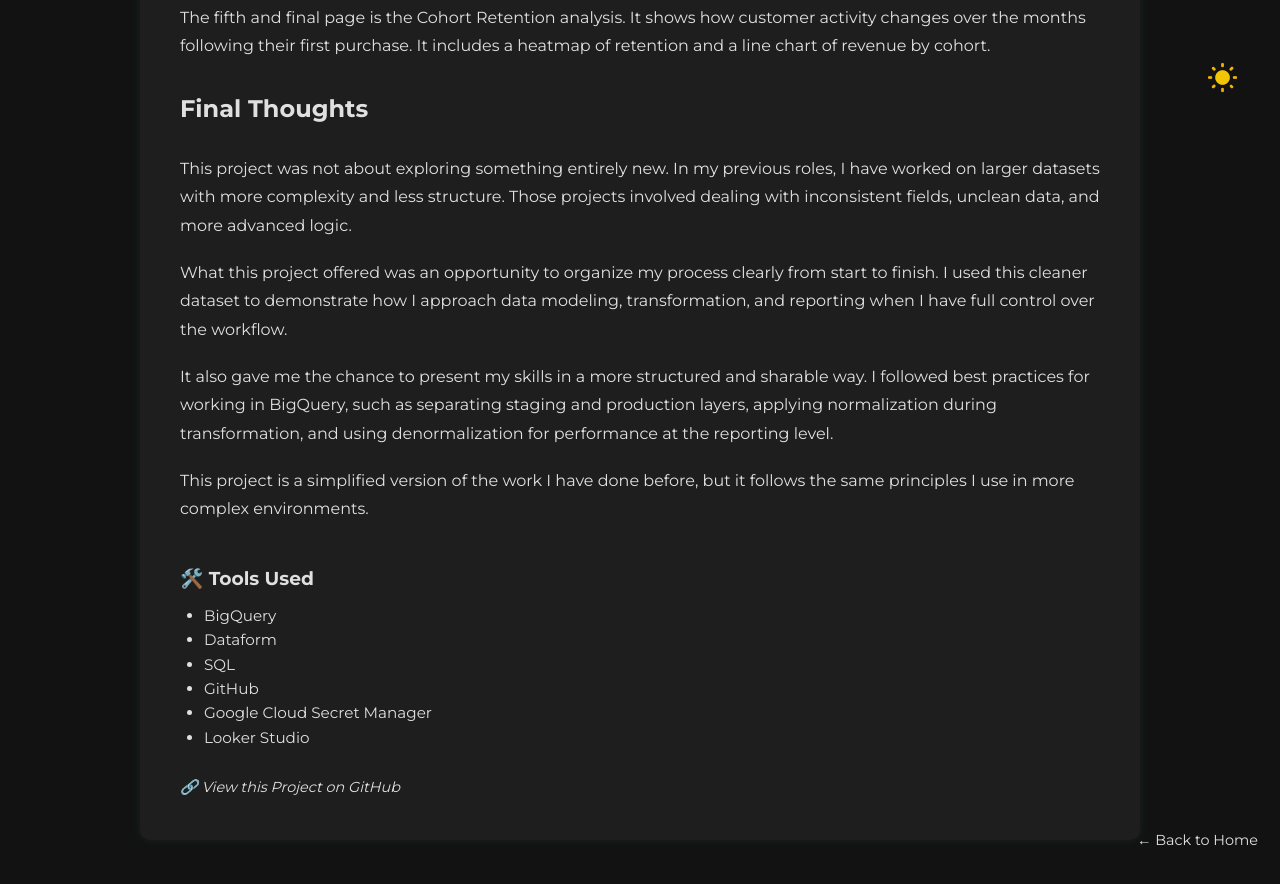
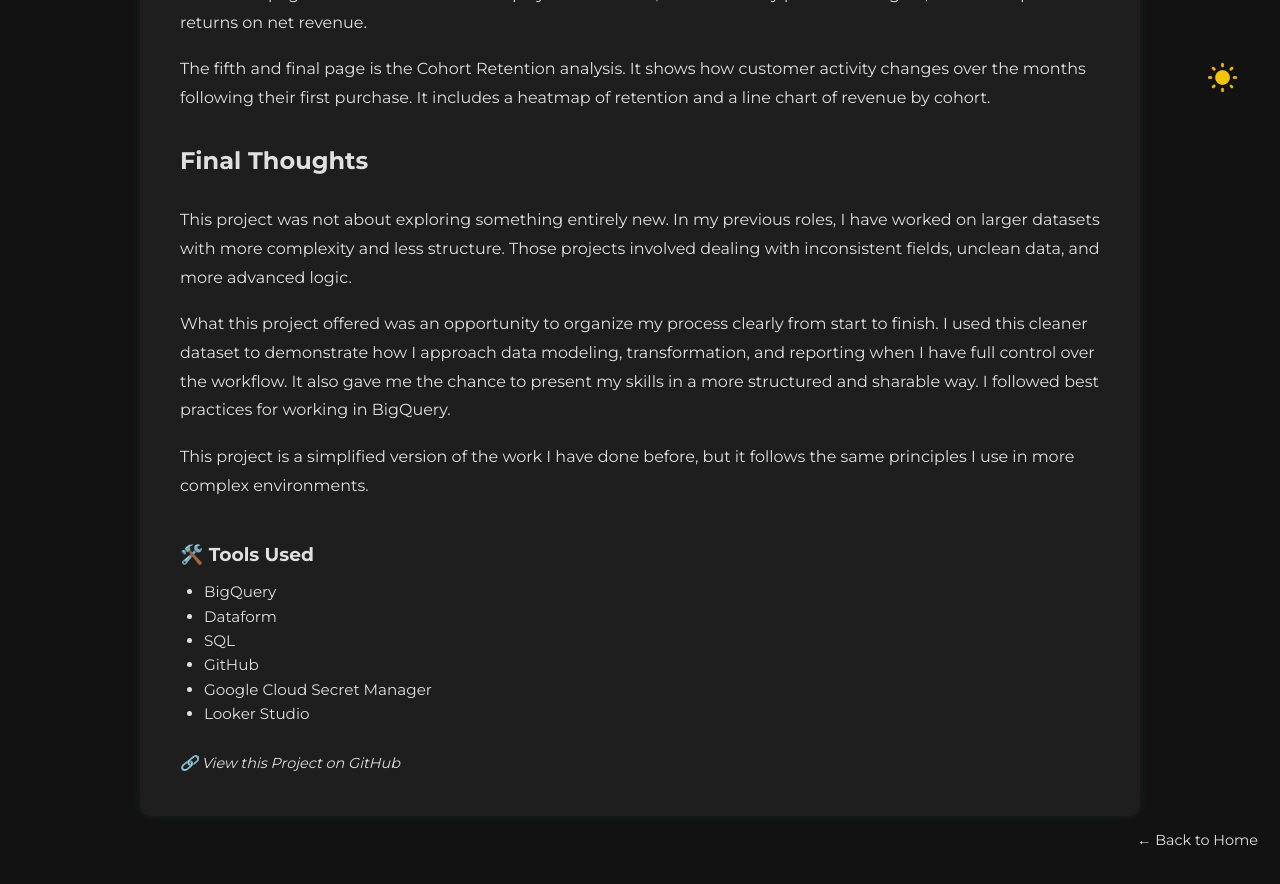
Before and after one commit to Fassilsis/fassilsis.github.io, a Jekyll site: the page built from projects/thelooker-ecommerce-dashboard.md, in a window 1280 px wide and 900 px high, scrolled down 2629 px. Shown: the top 884 px of the window. Built offline with Jekyll 4.4.1, drawn with Linux system fonts in a browser that asks for light colours.

Commit message:
Update thelooker-ecommerce-dashboard.md

```diff
--- a/projects/thelooker-ecommerce-dashboard.md
+++ b/projects/thelooker-ecommerce-dashboard.md
@@ -27,6 +27,8 @@ I focused on building a data model that supports key business metrics. These inc
 ## What I Did
 
 To build this project, I used Dataform to manage and organize my SQL logic in a modular way. I followed a layered approach to structure the project into staging, production, and definition folders.
+
+| ![](images/thelook_etl.png) |
 
 ### 1. Staging Layer
 
@@ -80,8 +82,6 @@ The fifth and final page is the Cohort Retention analysis. It shows how customer
 
 This project was not about exploring something entirely new. In my previous roles, I have worked on larger datasets with more complexity and less structure. Those projects involved dealing with inconsistent fields, unclean data, and more advanced logic.
 
-What this project offered was an opportunity to organize my process clearly from start to finish. I used this cleaner dataset to demonstrate how I approach data modeling, transformation, and reporting when I have full control over the workflow.
-
-It also gave me the chance to present my skills in a more structured and sharable way. I followed best practices for working in BigQuery, such as separating staging and production layers, applying normalization during transformation, and using denormalization for performance at the reporting level.
+What this project offered was an opportunity to organize my process clearly from start to finish. I used this cleaner dataset to demonstrate how I approach data modeling, transformation, and reporting when I have full control over the workflow. It also gave me the chance to present my skills in a more structured and sharable way. I followed best practices for working in BigQuery.
 
 This project is a simplified version of the work I have done before, but it follows the same principles I use in more complex environments.
```
